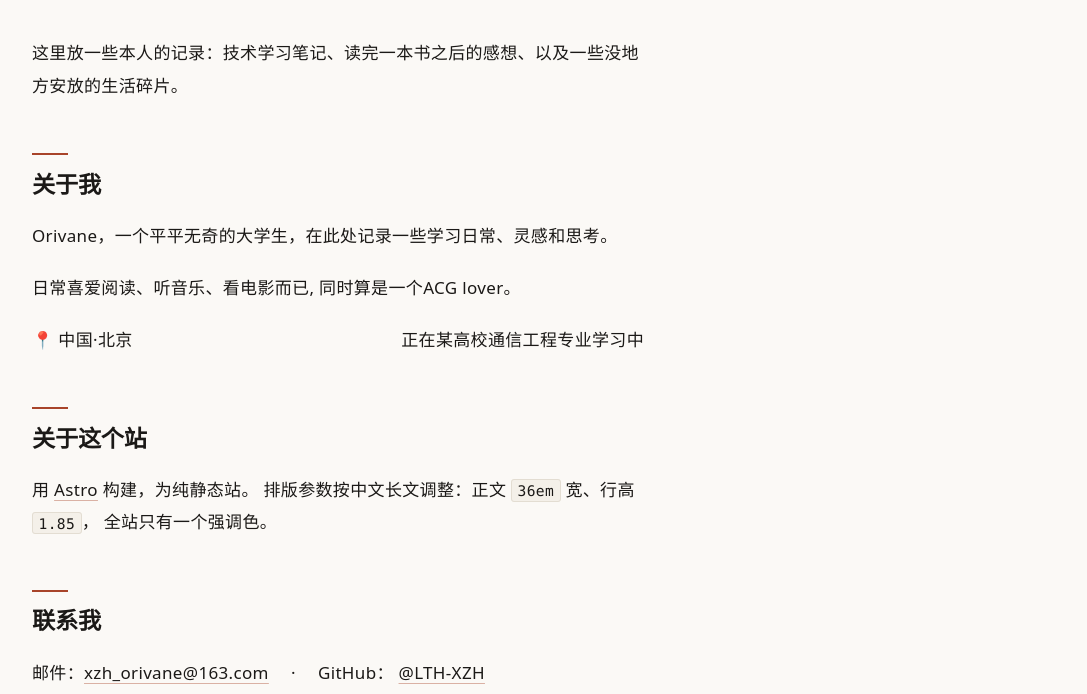
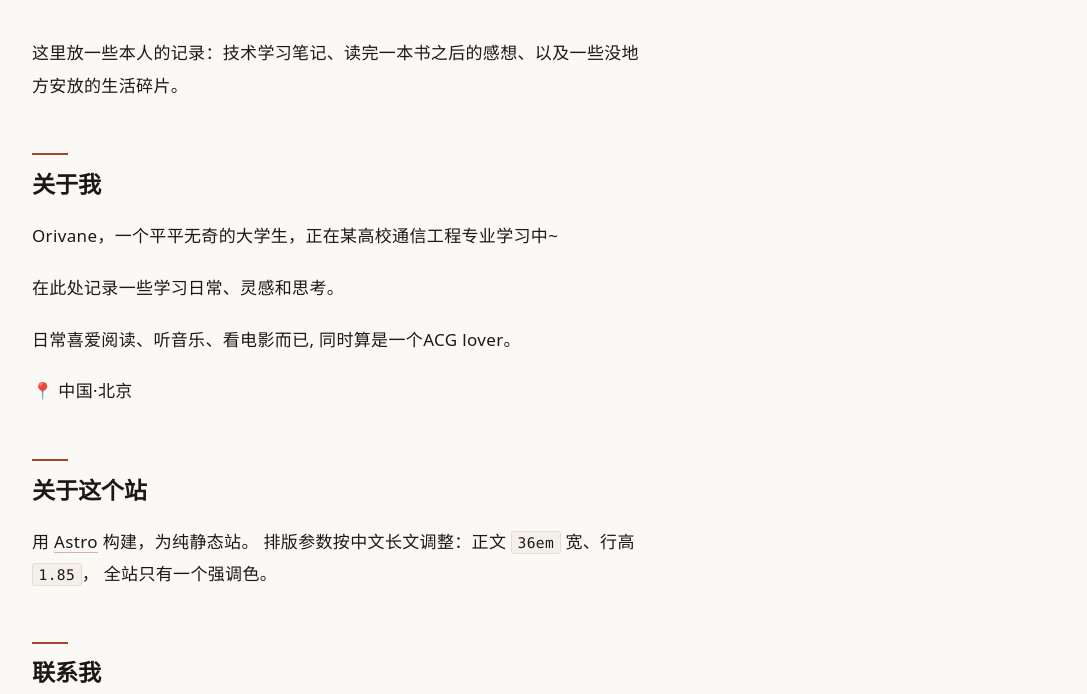
Before and after one commit to LTH-XZH/orivane-blog, an Astro site: page /about in a window 1280 px wide. Shown: the part 258-952 px from the top of the page, without its empty margins (96-1183 px from the left). Built offline with nearby package versions, Linux system fonts and the light colour scheme; Astro itself is replaced by a stand-in of ours; a small style sheet from the web is missing.

Commit message:
修改了about内容

```diff
--- a/src/pages/about.astro
+++ b/src/pages/about.astro
@@ -17,12 +17,11 @@ import { CONTACT_EMAIL, GITHUB_HANDLE, GITHUB_URL } from "../consts";
 			</p>
 
 			<h2>关于我</h2>
-			<p>Orivane，一个平平无奇的大学生，在此处记录一些学习日常、灵感和思考。</p>
+			<p>Orivane，一个平平无奇的大学生，正在某高校通信工程专业学习中~</p>
+			<p>在此处记录一些学习日常、灵感和思考。</p>
 			<p>日常喜爱阅读、听音乐、看电影而已, 同时算是一个ACG lover。</p>
-			<p class="fact-line">
-				<span>📍 中国·北京</span>
-				<span>正在某高校通信工程专业学习中</span>
-			</p>
+			<p>📍 中国·北京</p>
+
 			<h2>关于这个站</h2>
 			<p>
 				用 <a href="https://astro.build/">Astro</a> 构建，为纯静态站。{" "}
@@ -32,7 +31,7 @@ import { CONTACT_EMAIL, GITHUB_HANDLE, GITHUB_URL } from "../consts";
 
 			<h2>联系我</h2>
 			<p>
-				邮件：<a href={`mailto:${CONTACT_EMAIL}`}>{CONTACT_EMAIL}</a>
+				邮箱：<a href={`mailto:${CONTACT_EMAIL}`}>{CONTACT_EMAIL}</a>
 				　·　 GitHub：
 				<a href={GITHUB_URL} target="_blank" rel="noreferrer">
 					@{GITHUB_HANDLE}
```
